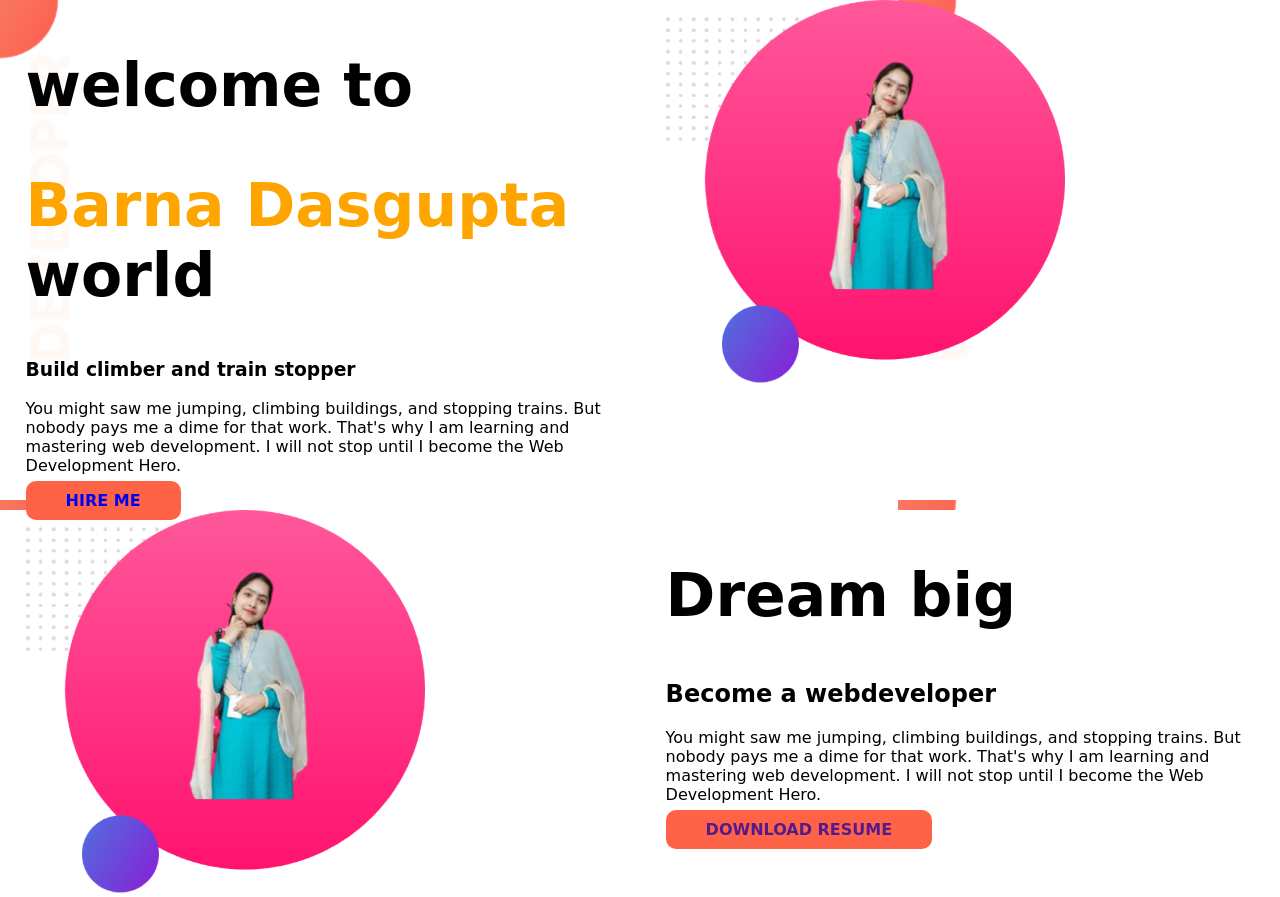
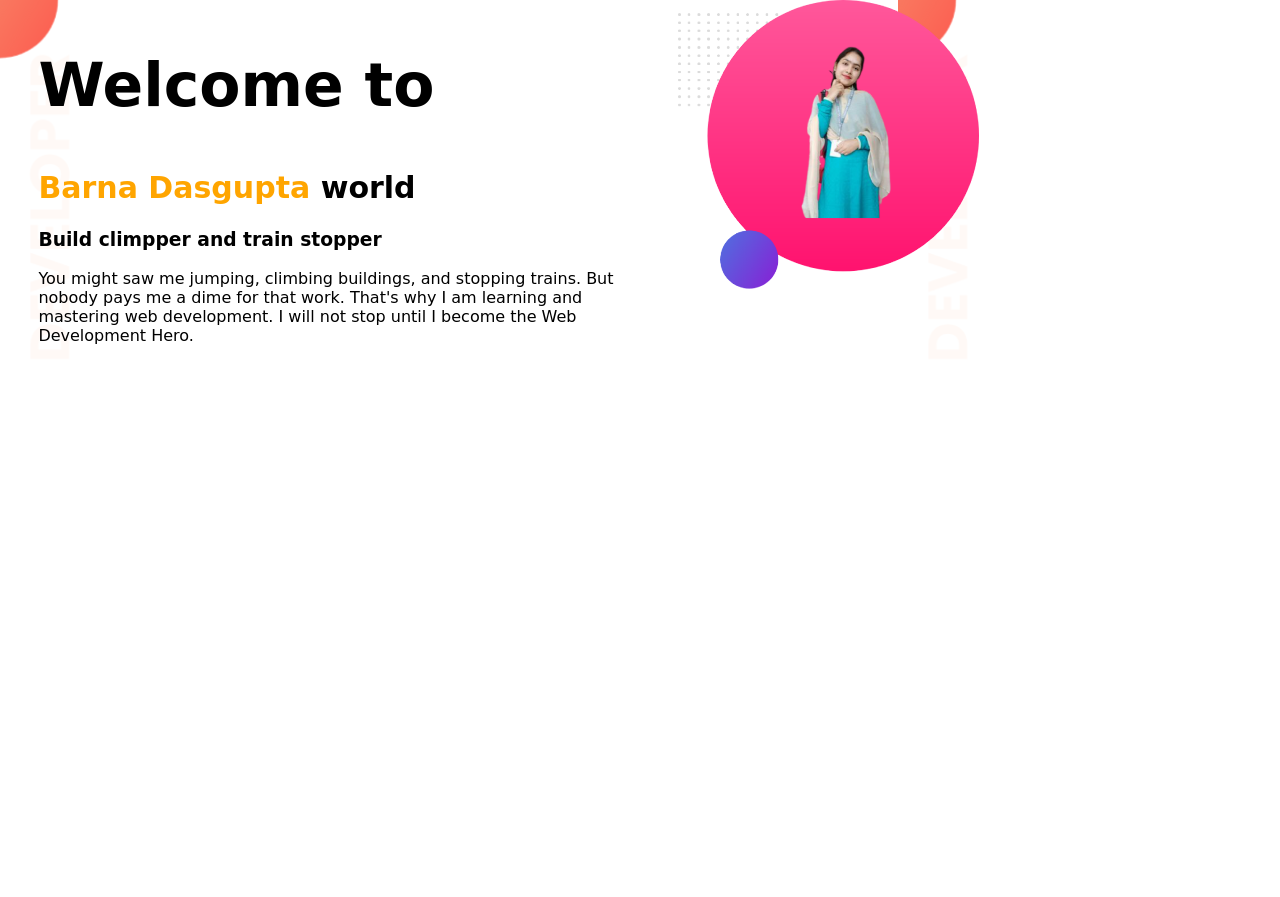
Before and after one commit to Gupta-Barna/developer1-portfolio, a plain HTML site: page index.html in a window 1280 px wide. After the commit the page ends 800 px from the top, so only its background shows below. Drawn offline with Linux system fonts and the light colour scheme; a web font is replaced by a local one.

Commit message:
top-banner added

```diff
--- a/index.html
+++ b/index.html
@@ -11,30 +11,18 @@
 
 </head>
 <body>
-    <section class="top-banner">
-        <div class="half-width">
-            <h1>welcome to </h1>
-        <h1><span class="orange-color">Barna Dasgupta</span> world</h1>
-        <h3>Build climber and train stopper</h3>
-        <p>You might saw me jumping, climbing buildings, and stopping trains. But nobody pays me a dime for that work. That's why I am learning and mastering web development. I will not stop until I become the Web Development Hero.</p>
-        <a class="link-button" target ="_blank" href="https://www.linkedin.com/company/programminghero/">HIRE ME</a>
-        </div>
-        <div class="half-width">
-            <img src="holo.png"alt="">
-        </div>
-    </section>
-    <section class="Dream-Big">
-        <div class="half-width" >
-            <img src="holo.png"alt="">
-        </div>
-        <div class="half-width" >
-            <h1>Dream big</h1>
-            <h2>Become a webdeveloper</h2>
-            <p>You might saw me jumping, climbing buildings, and stopping trains. But nobody pays me a dime for that work. That's why I am learning and mastering web development. I will not stop until I become the Web Development Hero.</p>
-            <a class="link-button"target="_blank"href="">DOWNLOAD RESUME</a>
+   <section class="top-banner" >
+    <div class="half-width">
+    <h1> Welcome to</h1>
+    <h2><span class="orange-color">Barna Dasgupta</span>  world</h2>
+    <h3>Build climpper and train stopper</h3>
+    <p>You might saw me jumping, climbing buildings, and stopping trains. But nobody pays me a dime for that work. That's why I am learning and mastering web development. I will not stop until I become the Web Development Hero.</p>
+    <a class="link-button" target="_blank" href="https://www.linkedin.com/company/programminghero/HIRE ME"></a>
+   </div>
+  <div class="half-width">
+    <img src="holo.png"alt="">
+  </div> </section>
 
-        </div>
 
-    </section>
 </body>
 </html>
--- a/style.css
+++ b/style.css
@@ -2,38 +2,38 @@ body{
 
 font-family: 'Tourney', cursive;
 margin: 0px;
+
 }
 h1{
-    font-size :60px;
-
+    font-size: 60px;
+}
+h2{
+    font-size: 30px;
 
 }
 .orange-color{
     color: orange;
 }
 section{
-            display :flex
-
+    display:flex;
 }
 .half-width{
-            width: 50%;
-            padding-left: 2%;
+    width:50%;
+    padding-left: 3%;
 
 }
 .half-width img{
-            width: 65%;
+ width:50%;
 }
-
 .link-button{
  text-decoration: none;
-        background-color: tomato;
-        padding: 10px 40px;
+ background-color: orangered;
  font-weight: 700;
-        border-radius: 10px;
+ padding:10 px 40px;
+}
+.top-banner{
+    background-image: url(images/top-banner.png);
 
-    }.top-banner{
-        background-image: url(images/top-banner.png);
+
+
 }
-    .dream-big{
-        background-image: url(images/top-banner.png) ;
-    }
```
Lines whose indentation alone changed are shown as unchanged.
